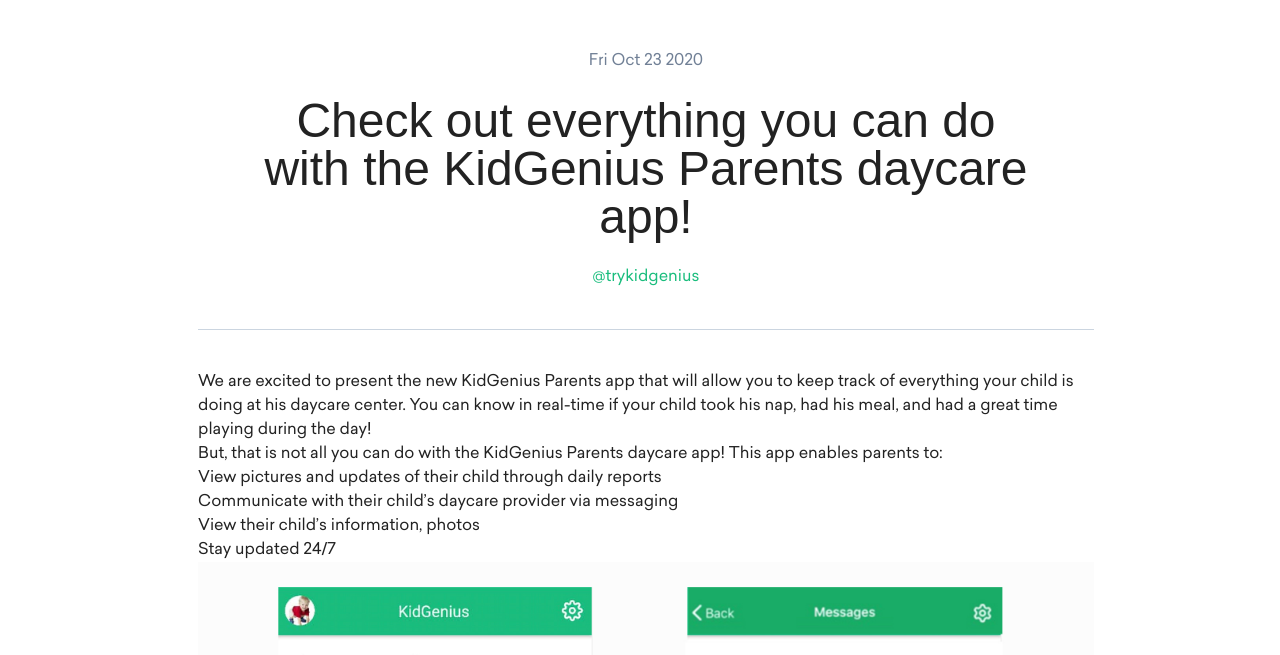
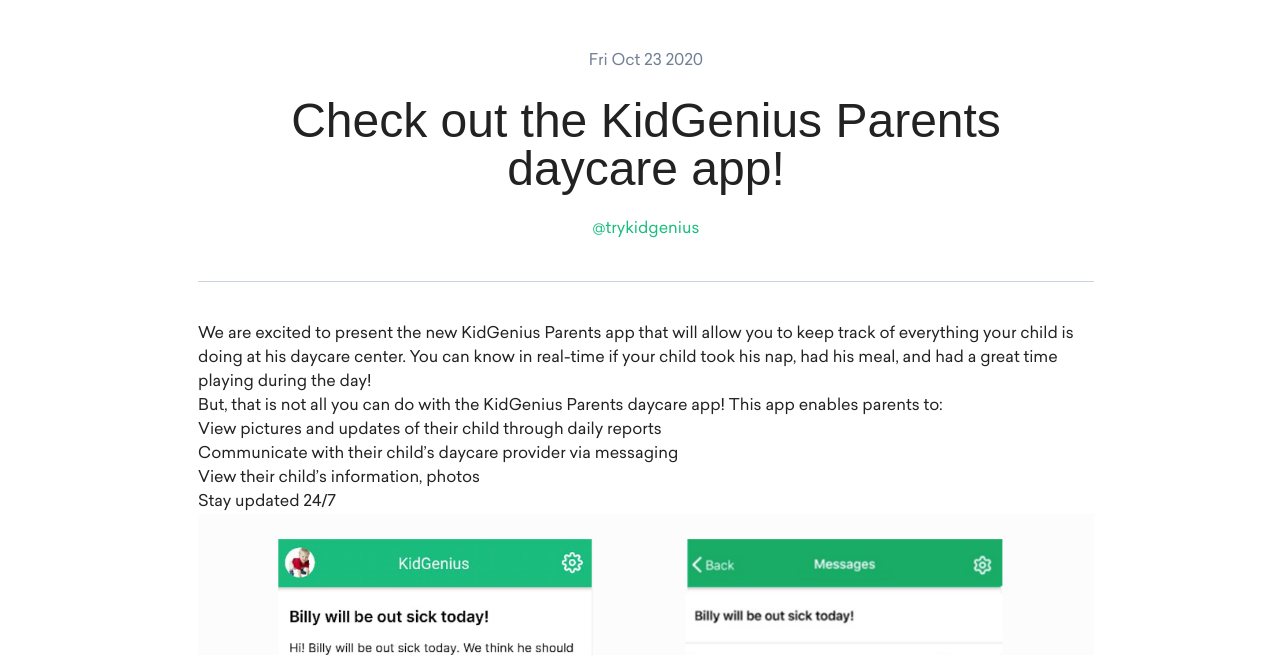
Before and after one commit to diq-kg/trykidgenius.com, a Gatsby site: page /blog/Check-out-everything-you-can-do-with-the-KidGenius-Parents-daycare-app in a window 1280 px wide. Shown: the part 83-738 px from the top of the page. Built offline with nearby package versions, Linux system fonts and the light colour scheme; Gatsby itself is replaced by a stand-in of ours; a web font is replaced by a local one.

Commit message:
Update Posts “check-out-everything-you-can-do-with-the-kidgenius-parents-daycare-app/index”

```diff
--- a/content/blog/check-out-everything-you-can-do-with-the-kidgenius-parents-daycare-app/index.md
+++ b/content/blog/check-out-everything-you-can-do-with-the-kidgenius-parents-daycare-app/index.md
@@ -1,5 +1,5 @@
 ---
-title: Check out everything you can do with the KidGenius Parents daycare app!
+title: Check out the KidGenius Parents daycare app!
 date: 2020-10-23T16:08:39.351Z
 slug: /blog/Check-out-everything-you-can-do-with-the-KidGenius-Parents-daycare-app
 author: Kid Genius
```
